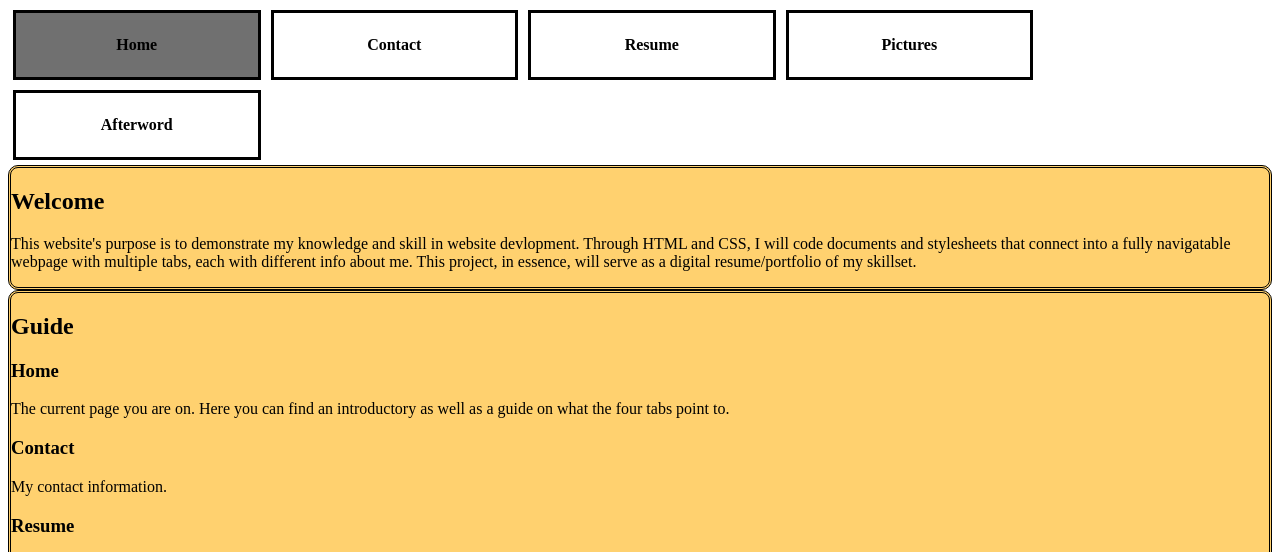
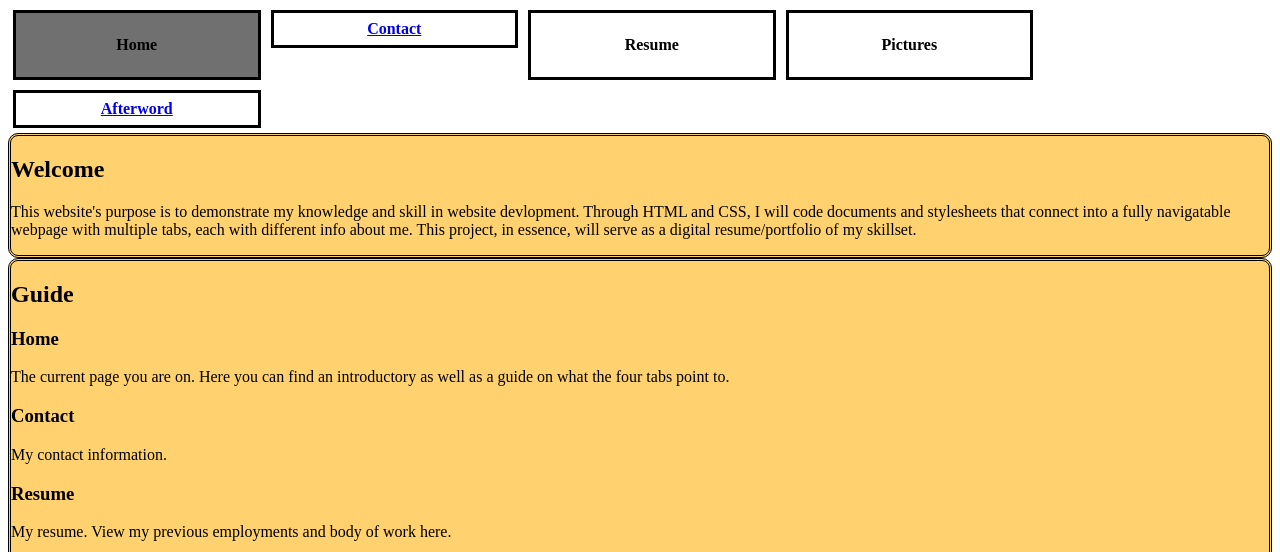
Before and after one commit to NikhilKapoor2024/Website, a plain HTML site: page index.html in a window 1280 px wide. Shown: the part 222-774 px from the top of the page. Drawn offline with Linux system fonts and the light colour scheme.

Commit message:
Update index.html
added links to new pages

```diff
--- a/index.html
+++ b/index.html
@@ -10,10 +10,10 @@
 	</div>
 	<div class="nav_main">
 		<div class="nav_active"><p>Home</p></div>
-		<div class="nav_item"><p>Contact</p></div>
+		<div class="nav_item"><a href="contact.html">Contact</a></div>
 		<div class="nav_item"><p>Resume</p></div>
 		<div class="nav_item"><p>Pictures</p></div>
-		<div class="nav_item"><p>Afterword</p></div>
+		<div class="nav_item"><a href="afterword.html">Afterword</a></div>
 	</div>
 </head>
 <body>
```
